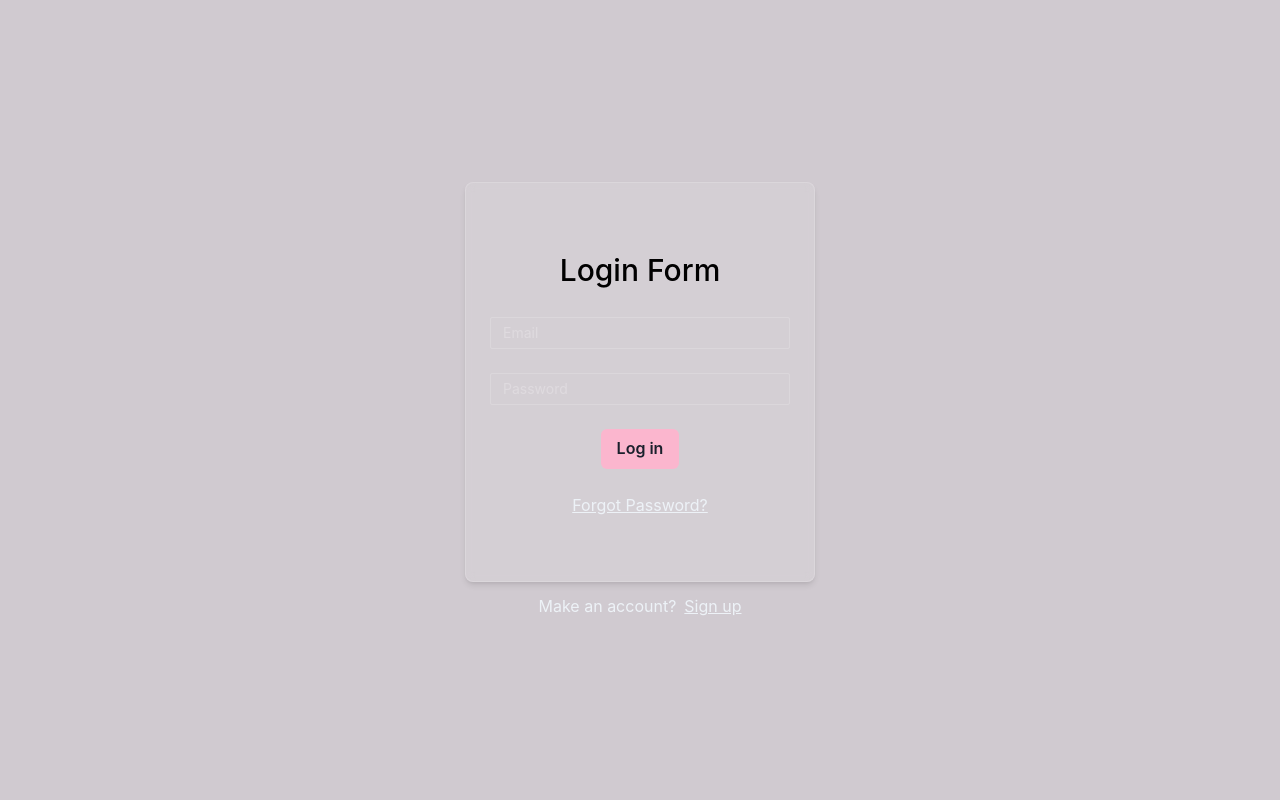
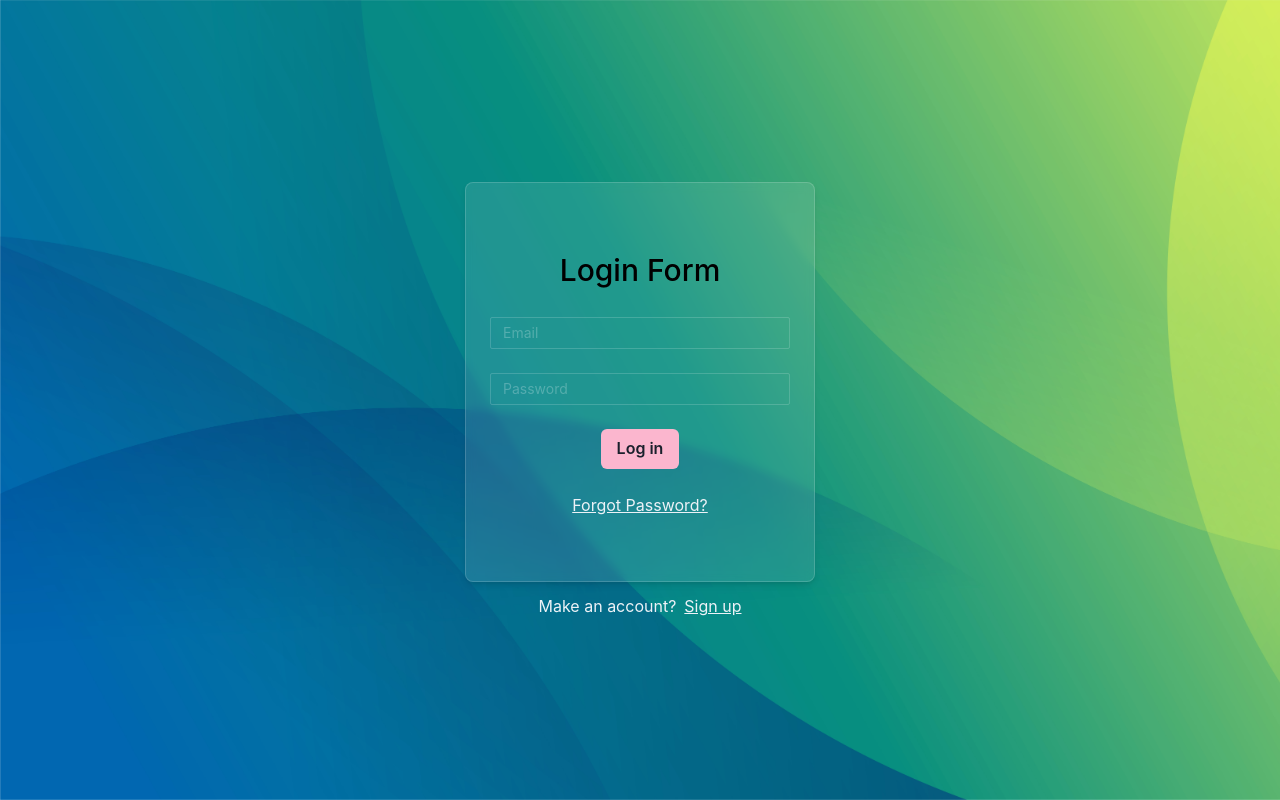
Before and after one commit to avallip443/cps406, a React (Vite) app: page /auth in a window 1280 px wide. Built offline with nearby package versions, Linux system fonts and the light colour scheme; no server answers.

Commit message:
bugs page edit

```diff
--- a/src/App.jsx
+++ b/src/App.jsx
@@ -6,18 +6,14 @@ import BugsPage from "./pages/BugsPage/BugsPage";
 import CreateReport from "./pages/BugsPage/CreateReport";
 import HomePage from "./pages/HomePage/HomePage";
 import StatsPage from "./pages/StatsPage/StatsPage";
-//import backgroundImage from "./pink.png";
+
 
 function App() {
   const [authUser] = useAuthState(auth);
 
   return (
     <>
-      <div
-        style={{
-          backgroundColor: "#d0cad0"
-        }}
-      >
+      <div>
         <Routes>
           {/* Use to only allow authenticated users to view webiste */}
           <Route
--- a/src/components/AuthForm/AuthForm.jsx
+++ b/src/components/AuthForm/AuthForm.jsx
@@ -2,12 +2,26 @@ import { Box, Flex, VStack, Center } from "@chakra-ui/react";
 import { useState } from "react";
 import Login from "./Login";
 import Signup from "./Signup";
+import backgroundImage from "./please 14.jpg";
 
 const AuthForm = () => {
   const [isLogin, setIsLogin] = useState(true);
 
   return (
     <>
+    <div
+        style={{
+          position: 'absolute',
+          top: 0,
+          left: 0,
+          width: '100%',
+          height: '100%',
+          backgroundImage: `url(${backgroundImage})`,
+          backgroundSize: 'cover',
+          zIndex: -1,
+        }}
+      ></div>
+
       <Center>
         <Box
           maxW={"350px"}
--- a/src/components/BugReport/BugReports.jsx
+++ b/src/components/BugReport/BugReports.jsx
@@ -20,7 +20,7 @@ const BugReports = () => {
       ) : (
         <Table variant={"striped"} colorScheme="white" size={"md"}>
           <Thead>
-            <Tr >
+            <Tr style={{ backgroundColor: "white" }}>
               <Th color="black">Bug Name</Th>
               <Th color="black">Description</Th>
               <Th color="black">Priority Level</Th>
--- a/src/pages/BugsPage/BugsPage.jsx
+++ b/src/pages/BugsPage/BugsPage.jsx
@@ -5,6 +5,11 @@ import Navbar from "../../components/Navbar/Navbar";
 const BugsPage = () => {
   return (
     <>
+    <div
+        style={{
+          backgroundColor: '#efa9cd'
+        }}
+      >
       <Flex gap={20}>
         <Navbar />
         <Container maxW={"container.lg"}>
@@ -20,6 +25,7 @@ const BugsPage = () => {
           </Flex>
         </Container>
       </Flex>
+      </div>
     </>
   );
 };
```
Also changed, not shown: src/components/AuthForm/please 14.jpg (renamed from src/please 14.jpg).
